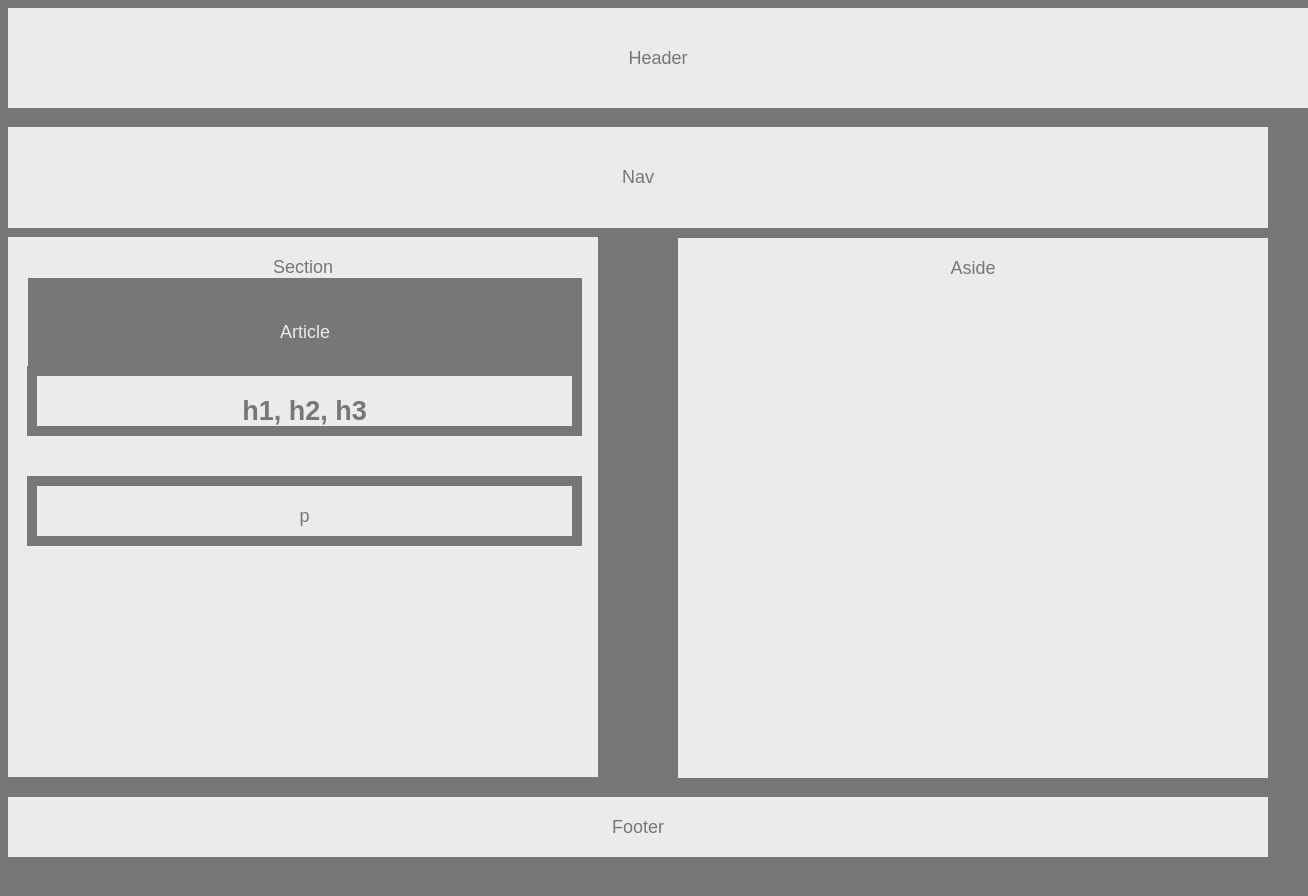
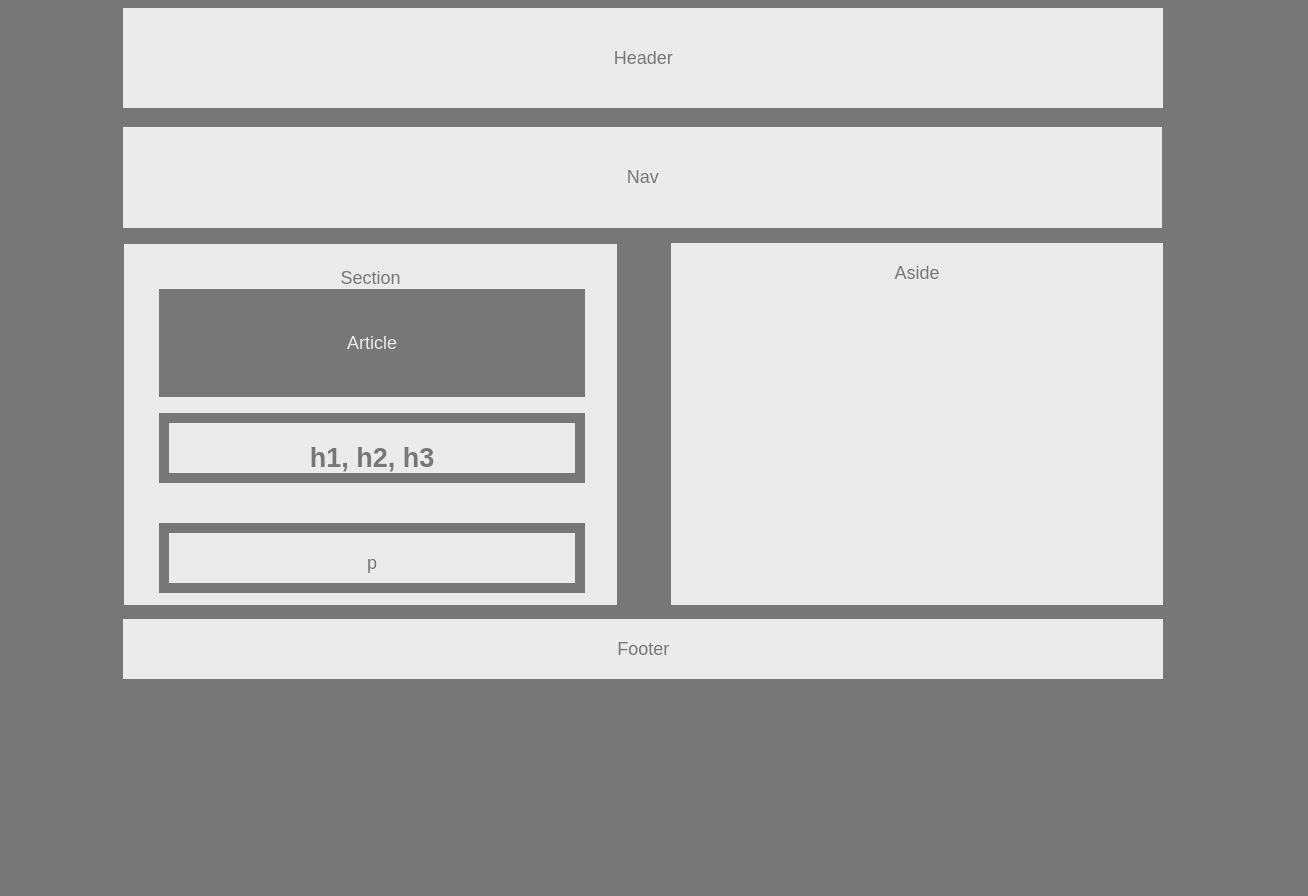
Before and after one commit to Bekah110516/HW-Wireframe, a plain HTML site: page index.html in a window 1280 px wide. Shown: the top 896 px of the page, 1308 px wide, since content can reach past the window. After the commit the page ends 800 px from the top, so only its background shows below. Drawn offline with Linux system fonts and the light colour scheme.

Commit message:
completed wireframe

```diff
--- a/index.html
+++ b/index.html
@@ -11,10 +11,12 @@
 <body class="body">
     <header class="header">Header</header>
     <nav class="nav">Nav</nav>
-    <aside id="aside">Aside</aside>
+
+       <aside class="aside">Aside</aside>
+
 
     <section class="section">Section
-        <article id="article">Article
+        <article class="article">Article
             <h2 class="h1p">h1, h2, h3</h2>
             <p class="h1p">p</p>
         </Article>
@@ -24,33 +26,4 @@
 
 
 </body>
-
-
-
-
-
-
-
-
-
-
-
-
-
-
-
-
-
-
-
-
-
-
-
-
-
-
-
-
-
 </html>
--- a/style.css
+++ b/style.css
@@ -1,10 +1,20 @@
-.header {
+
+.body {
+    font-family: Arial, Helvetica, sans-serif;
+    color: #777;
+    background: #777;
+    width: 960px;
+    font-size:18px;
+
+}.header {
     background: #ebebeb;
     text-align: center;
     margin-bottom: 2%;
     padding: 40px;
-    width: 1220px;
+    width: 960px;
     height: 20px;
+    position: relative;
+    left: 12%;
 }
 
 .nav {
@@ -13,24 +23,29 @@ padding: 40px;
     box-sizing: border-box;
     text-align: center;
     margin-bottom: 20px;
-width: 1260px;
+    width: 1039px;
     margin-top: 2%;
+    position: relative;
+    left: 12%;
 }
 
-#article {
-    color:#ebebeb;
-    background:#777;
+.article {
+    color: #ebebeb;
+    background: #777;
     padding: 44px;
-    /*text-align: center;*/
+    text-align: center;
     position: relative;
-    width: 466px;
+    width: 338px;
     height: 20px;
+    right: -11px;
+    clear: both;
+
 }
 
 .h1p {
-    color:#777;
+    color: #777;
     background: #ebebeb;
-    width: 495px;
+    width: 366px;
     padding: 20px;
     text-align: center;
     height: 10px;
@@ -40,57 +55,60 @@ margin-top: 2%;
     border-color: #777;
     float: left;
     position: relative;
-    left: -45px;
+    top: 36px;
+    left: -44px;
     z-index: 2;
 }
 
-.body {
-    font-family: Arial, Helvetica, sans-serif;
-    color:#777;
-    background: #777;
-    width: 960px;
-    font-size: 18px
+.section {
+    color: #777;
+    background: #ebebeb;
+    padding: 24px;
+    text-align: center;
+    float: right;
+    position: relative;
+    left: -398px;
+    top: -4px;
+    width: 445px;
+    height: 313px;
+    clear: both;
+    margin-right: -47px;
+    z-index: 1;
     }
 
-.section {
-    background: #ebebeb;
-    text-align: center;
-    /*margin-bottom: 2%;*/
-    padding: 20px;
-    float: left;
-    z-index:1;
-    position: relative;
-    width: 550px;
-    height: 500px;
-    clear: both;
-    position: relative;
-    top: -570px;
-}
-
-.footer {
+.footer {clear: both;
     background: #ebebeb;
     text-align: center;
     margin-bottom: 2%;
     padding: 20px;
-    clear: both;
-    width: 1220px;
+    width: 1000px;
     height: 20px;
     position: relative;
-    top: -550px;
+    left: 12%;
+    top: 10px
+
 }
 
 
-    #aside {
+    .aside {
         background: #ebebeb;
         text-align: center;
-        /*margin-bottom: 2%;*/
         padding: 20px;
-        margin-top: 2%;
-        padding: 20px;
-        float: right;
+        margin-top: 3%;
+        padding: -8px;
+        float: left;
+        position: absolute;
+        right: 117px;
+        top: 205px;
+        width: 452px;
+        height: 322px;
+        /*clear: both;*/
+    }
+
+.div {
+    height: 450px;
+    width: 450px;
     position: relative;
-        right: -300px;
-        top: -29px;
-        width: 550px;
-        height: 500px;
+    top: 100px;
+    right: 73%
 }
```
Lines whose indentation alone changed are shown as unchanged.
